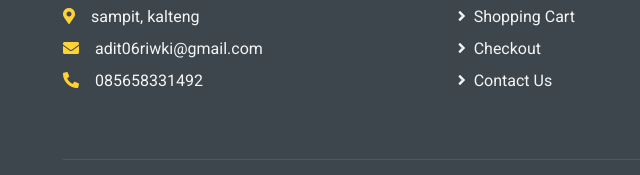
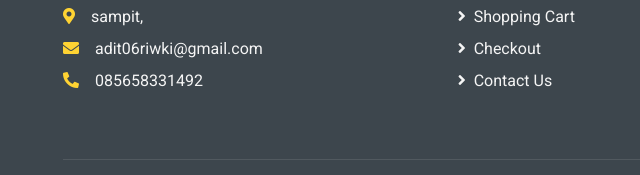
Before and after one commit to FUTAROshiroske/FUTAROshiroske.github.io, a plain HTML site: page contact.html in a window 1280 px wide. Shown: the part 1204-1379 px from the top of the page, 0-640 px from the left. Drawn offline with nearby package versions, Linux system fonts and the light colour scheme.

```diff
--- a/contact.html
+++ b/contact.html
@@ -248,7 +248,7 @@
             <div class="col-lg-4 col-md-12 mb-5 pr-3 pr-xl-5">
                 <h5 class="text-secondary text-uppercase mb-4">Get In Touch</h5>
                 <p class="mb-4">No dolore ipsum accusam no lorem. Invidunt sed clita kasd clita et et dolor sed dolor. Rebum tempor no vero est magna amet no</p>
-                <p class="mb-2"><i class="fa fa-map-marker-alt text-primary mr-3"></i>sampit, kalteng</p>
+                <p class="mb-2"><i class="fa fa-map-marker-alt text-primary mr-3"></i>sampit,</p>
                 <p class="mb-2"><i class="fa fa-envelope text-primary mr-3"></i>adit06riwki@gmail.com</p>
                 <p class="mb-0"><i class="fa fa-phone-alt text-primary mr-3"></i>085658331492</p>
             </div>
```
Also changed, not shown: index.html (+1 -1 lines).
